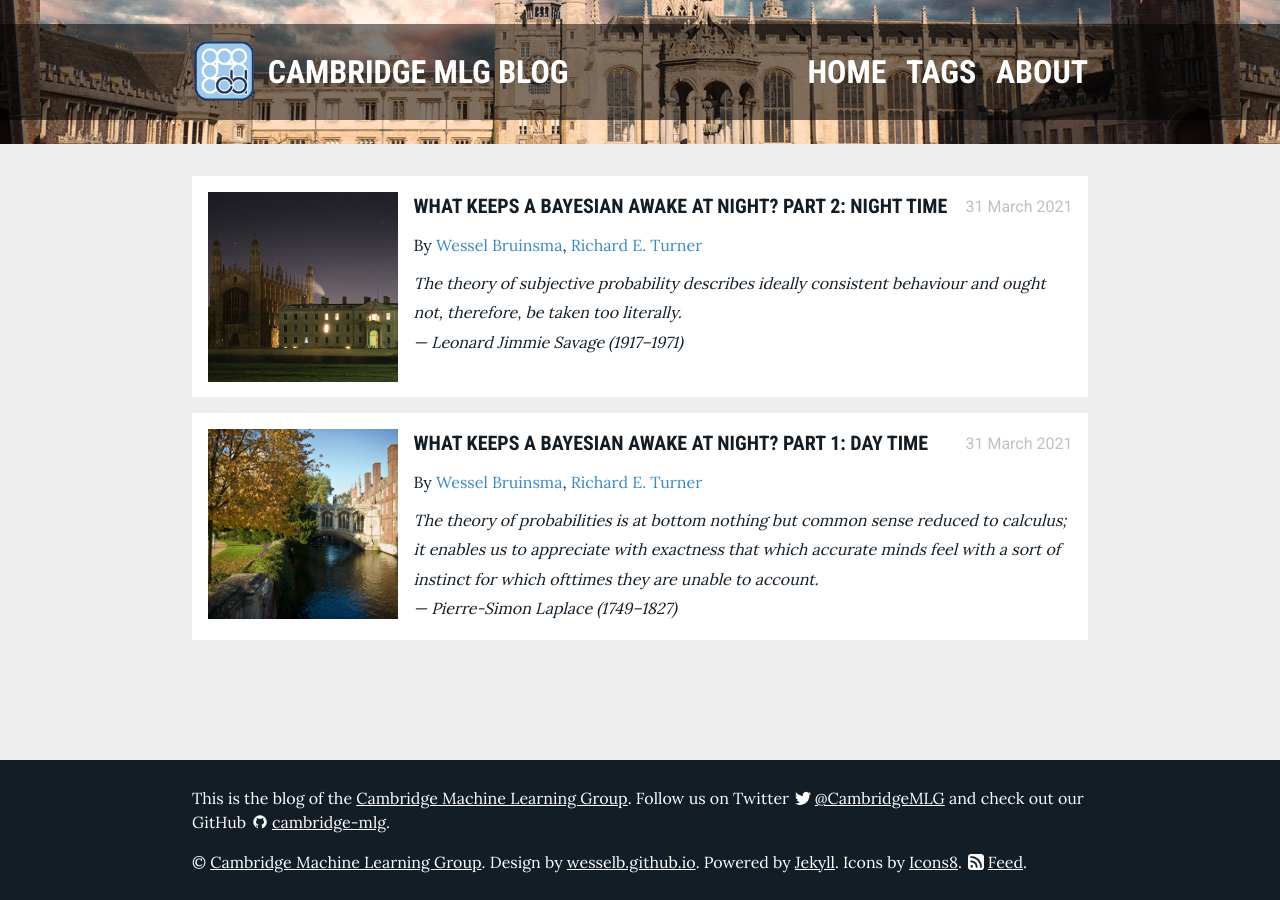
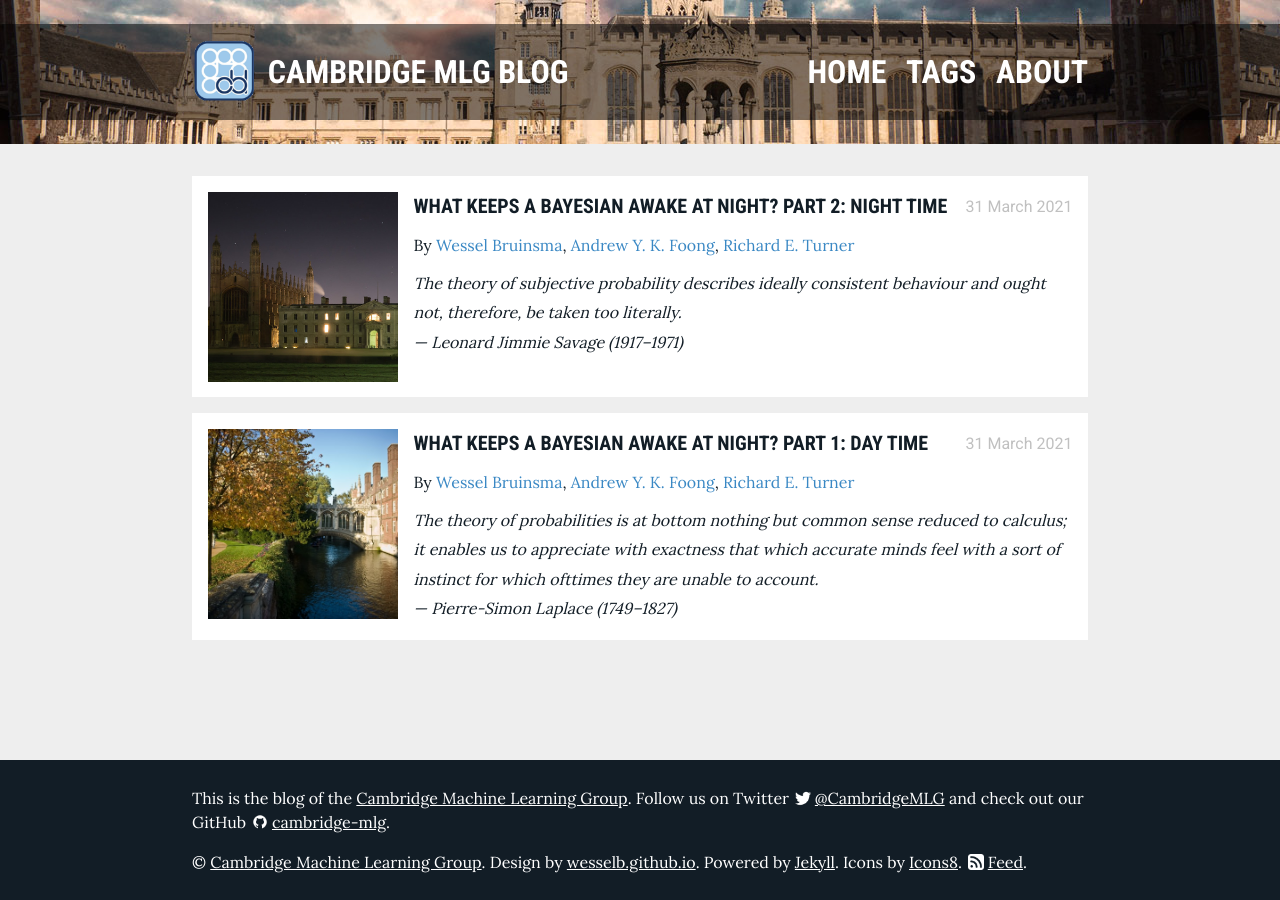
Before and after one commit to mlg-blog/mlg-blog.github.io, a Jekyll site: the page built from index.html, in a window 1280 px wide. Built offline with Jekyll 4.4.1, drawn with Linux system fonts in a browser that asks for light colours.

Commit message:
Add Andrew as middle author

```diff
--- a/_posts/2021-03-31-what-keeps-a-bayesian-awake-at-night-part-1.md
+++ b/_posts/2021-03-31-what-keeps-a-bayesian-awake-at-night-part-1.md
@@ -5,6 +5,8 @@ tags:        [theory, foundations]
 authors:
     - name: Wessel Bruinsma
       link: https://wesselb.github.io
+    - name: Andrew Y. K. Foong
+      link: https://andrewfoongyk.github.io
     - name: Richard E. Turner
       link: http://cbl.eng.cam.ac.uk/Public/Turner/Turner
 comments:    true
--- a/_posts/2021-03-31-what-keeps-a-bayesian-awake-at-night-part-2.md
+++ b/_posts/2021-03-31-what-keeps-a-bayesian-awake-at-night-part-2.md
@@ -5,6 +5,8 @@ tags:        [theory, foundations]
 authors:
     - name: Wessel Bruinsma
       link: https://wesselb.github.io
+    - name: Andrew Y. K. Foong
+      link: https://andrewfoongyk.github.io
     - name: Richard E. Turner
       link: http://cbl.eng.cam.ac.uk/Public/Turner/Turner
 comments:    true
@@ -50,7 +52,7 @@ Should we be worried about this? Surely roughly encoding our prior knowledge is
 
 Unfortunately, seemingly small or irrelevant inaccuracies in the model can greatly affect the posterior and therefore downstream decision making. For example, [Diaconis & Freedman (1986)](https://doi.org/10.1214/aos/1176349830) show that "in high-dimensional problems, arbitrary details of the prior really matter". Similarly, [Kass & Raftery (1995)](https://doi.org/10.2307/2291091) conclude that, in the context of Bayesian model comparison, "[t]he chief limits of Bayes factors are their sensitivity to the assumptions in the parametric model and the choice of priors." Indeed, for this reason, the textbook presentation of model comparison, such as that in [David MacKay's excellent text book](http://www.inference.org.uk/mackay/itila/), should be seen as only a pedagogical depiction of Bayesian inference at work, rather than an approach that will bear practical fruit: discrete Bayesian model comparison does not work in practice.[^7] As a more recent example of the importance of priors in high-dimensional settings, experiments by [Wenzel *et al.* (2020)](https://arxiv.org/abs/2002.02405) suggest that the usual choice of a Gaussian prior for Bayesian neural network models contributes to the *cold posterior effect* in which the Bayesian posterior is outperformed on prediction tasks by strongly tempered versions.
 
-Can theory about the performance of the Bayesian approach in the face of model misspecification act as a comfort blanket? There are theorems, analogous to Doob's consistency theorem in the well-specified case, that describe situations when the Bayesian posterior will still concentrate on the true parameter value even when the model is misspecified ([Kleijn & Van der Vaart, 2006](https://arxiv.org/abs/math/0607023); [De Blasi & Walker, 2013](https://www.jstor.org/stable/24310519); [Ramamoorthi *et al.*, 2015](https://arxiv.org/abs/1312.4620)), but, as [Grünwald & van Ommen (2017)](https://arxiv.org/abs/1412.3730) point out[^8], "[these theorems hold] under regularity conditions that are substantially stronger than those needed for consistency when the model is correct."[^9]
+Can theory about the performance of the Bayesian approach in the face of model misspecification act as a comfort blanket? There are theorems, analogous to Doob's consistency theorem in the well-specified case, that describe situations when the Bayesian posterior will still concentrate on the true parameter value even when the model is misspecified ([Kleijn & van der Vaart, 2006](https://arxiv.org/abs/math/0607023); [De Blasi & Walker, 2013](https://www.jstor.org/stable/24310519); [Ramamoorthi *et al.*, 2015](https://arxiv.org/abs/1312.4620)), but, as [Grünwald & van Ommen (2017)](https://arxiv.org/abs/1412.3730) point out[^8], "[these theorems hold] under regularity conditions that are substantially stronger than those needed for consistency when the model is correct."[^9]
 
 Theoretical understanding of the consequences of model misspecification is not yet available to rescue us. The probabilistic approach to modelling therefore poses an unsettling dichotomy: on the one hand, you're free to choose the prior, because it is *your belief*, *your prior*; but on the other hand, you should choose your prior absolutely right, because seemingly small or irrelevant changes can greatly affect the conclusions.
 
```
